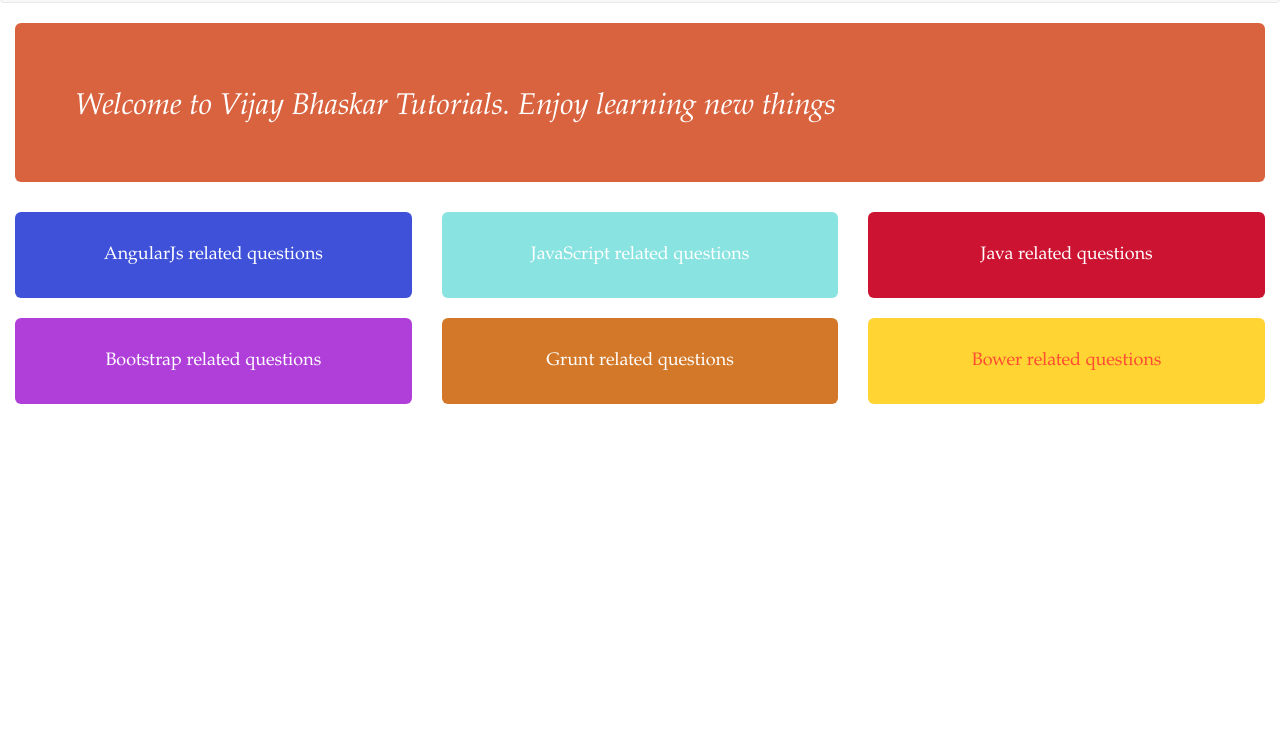
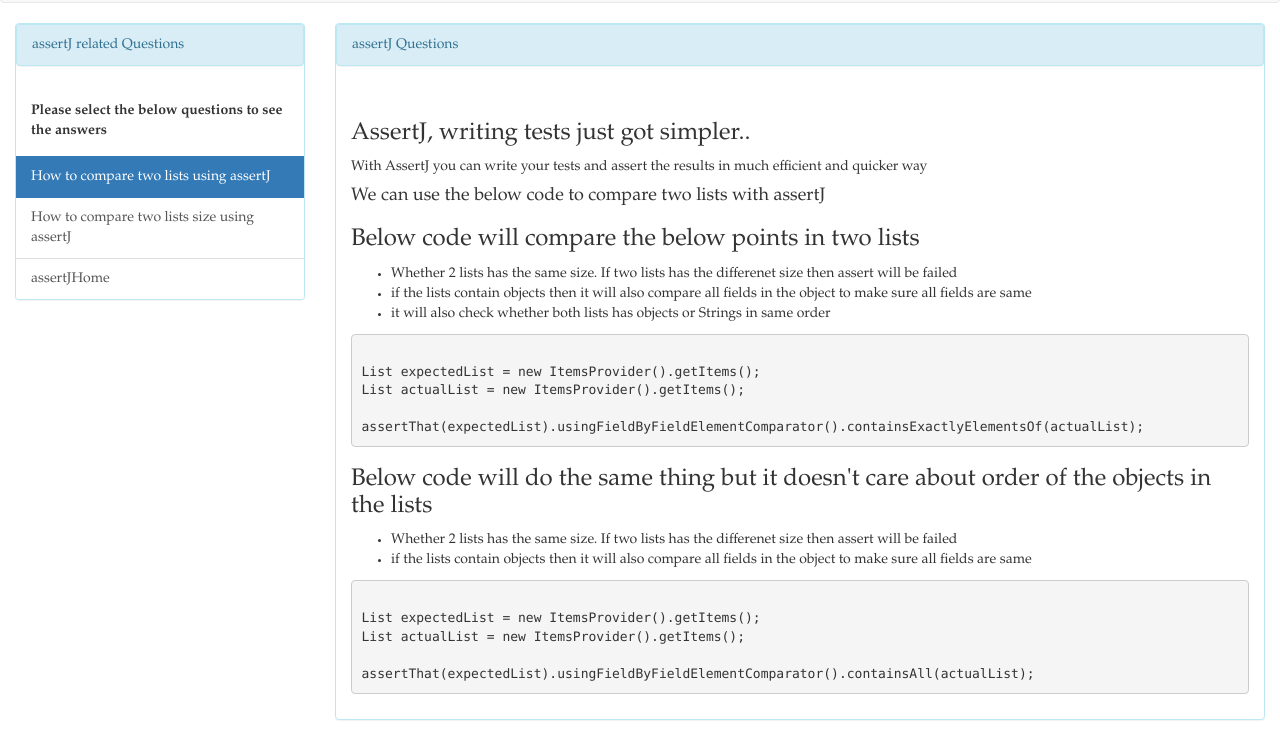
Before and after one commit to bhaskarakepati/vijaybhaskarng, a website: page index.html at #!/assertj in a window 1280 px wide. Shown: the part 59-800 px from the top of the page. Drawn offline with nearby package versions, Linux system fonts and the light colour scheme.

Commit message:
added new code

```diff
--- a/app/app.js
+++ b/app/app.js
@@ -16,5 +16,9 @@
 			controller: 'javaController'
 		})
 	.when('/java8',{template:'This is java8   <a class="btn btn-lg btn-primary" role="button" href="#home"> Go back to Home</a>'})
+	.when('/assertj',{
+		templateUrl: 'app/assertj/assertjHome.html',
+		controller: 'assertjController'
+	})
 	.otherwise('/home')
 }]);
--- /dev/null
+++ b/app/assertj/assertjController.js
@@ -0,0 +1,19 @@
+'use strict';
+
+myApp.controller('assertjController',['$log','$scope',function($log,$scope){
+
+	$scope.assertJQuestionsList = [{id:'0',name:'compareLists',display:'How to compare two lists using assertJ'},
+								   {id:'1',name:'compareListsSize',display:'How to compare two lists size using assertJ'},
+								   {id:'2',name:'assertJHome',display:'assertJHome'}];
+	$scope.selected = 0;
+
+	$scope.changeView = function(viewName){
+		for(var i in $scope.assertJQuestionsList){
+			var question = $scope.assertJQuestionsList[i];
+			if(question.name === viewName){
+				$scope.selected = question.id;
+			}
+		}
+	}
+
+}]);
--- /dev/null
+++ b/app/assertj/assertjHome.html
@@ -0,0 +1,29 @@
+<div class="container-fluid" ng-controller="assertjController">
+	<div class="row">
+		<div class="col-md-3 col-lg-3 hidden-sm hidden-xs">
+			<div class="panel panel-info">
+			  <div class="panel panel-heading">assertJ related Questions</div>
+			  <div class="panel-body">
+			    <b>Please select the below questions to see the answers</b>
+			  </div>
+			  <!-- List group -->
+			  <div class="list-group">
+				  <button ng-click="changeView(assertJQuestion.name)" class="list-group-item" ng-class="{'active':$index == selected}" ng-repeat = "assertJQuestion in assertJQuestionsList">{{assertJQuestion.display}}</button>
+		    	</div>
+			</div>
+		</div>
+		<div class="col-md-9 col-lg-9 col-sm-12 col-xs-12">
+			<div class="panel panel-info">
+			  <div class="panel panel-heading">assertJ Questions</div>
+			<div ng-switch="selected">
+			  <div ng-switch-when="0"><div ng-include src='"app/assertj/compareLists.html"'></div></div>
+			  <div ng-switch-when="1"><div ng-include src='"app/assertj/compareValue.html"'></div></div>
+			</div>
+			 <!-- <div ng-include src='"app/assertj/compareLists.html"'  ng-class="selected == 0?'show':'hidden'"></div>
+			  <div ng-include src='"app/assertj/compareValue.html"' ng-class="selected == 1?'show':'hidden'"></div>-->
+
+			</div>
+		</div>
+
+	</div>
+</div>
--- /dev/null
+++ b/app/assertj/compareLists.html
@@ -0,0 +1,28 @@
+<div class="panel-body">
+			    <h3>AssertJ, writing tests just got simpler..</h3>
+			     With AssertJ you can write your tests and assert the results in much efficient and quicker way
+			     <h4>We can use the below code to compare two lists with assertJ</h4>
+			     <h3>Below code will compare the below points in two lists </h3>
+			     	<ul>
+			     		<li>Whether 2 lists has the same size. If two lists has the differenet size then assert will be failed</li>
+			     		<li>if the lists contain objects then it will also compare all fields in the object to make sure all fields are same</li>
+			     		<li>it will also check whether both lists has objects or Strings in same order</li>
+			     	</ul>
+			     <pre> <code class="java">
+List<Item> expectedList = new ItemsProvider().getItems();
+List<Item> actualList = new ItemsProvider().getItems();
+
+assertThat(expectedList).usingFieldByFieldElementComparator().containsExactlyElementsOf(actualList);
+</code></pre>
+<h3>Below code will do the same thing but it doesn't care about order of the objects in the lists</h3>
+			     	<ul>
+			     		<li>Whether 2 lists has the same size. If two lists has the differenet size then assert will be failed</li>
+			     		<li>if the lists contain objects then it will also compare all fields in the object to make sure all fields are same</li>
+			     	</ul>
+			     <pre> <code class="java">
+List<Item> expectedList = new ItemsProvider().getItems();
+List<Item> actualList = new ItemsProvider().getItems();
+
+assertThat(expectedList).usingFieldByFieldElementComparator().containsAll(actualList);
+</code></pre>
+</div>
--- a/app/css/main.css
+++ b/app/css/main.css
@@ -59,3 +59,7 @@
     background-color: #89E3E0;
     color: #FFF;
 }
+.btn-assertj{
+    background-color: #FDE8B6;
+    color:#000;
+}
--- a/app/home/homeController.js
+++ b/app/home/homeController.js
@@ -9,6 +9,7 @@
 	 						{name:'Java related questions',cssValue:'java'},
 	 						{name:'Bootstrap related questions',cssValue:'bootstrap'},
 	 						{name:'Grunt related questions',cssValue:'grunt'},
-	 						{name:'Bower related questions',cssValue:'bower'}];
+	 						{name:'Bower related questions',cssValue:'bower'},
+	 						{name:'AssertJ related questions',cssValue:'assertj'}];
 
 }])
--- a/index.html
+++ b/index.html
@@ -66,6 +66,7 @@
   <script src="app/app.js"></script>
   <script src="app/home/homeController.js"></script>
   <script src="app/java/javaController.js"></script>
+  <script src="app/assertj/assertjController.js"></script>
   <script src="app/view1/view1.js"></script>
   <script src="app/view2/view2.js"></script>
   <script src="app/components/version/version.js"></script>
--- a/package.json
+++ b/package.json
@@ -1,5 +1,5 @@
 {
-  "name": "angular-seed",
+  "name": "Tutorials",
   "private": true,
   "version": "0.0.0",
   "description": "A starter project for AngularJS",
```
Also changed, not shown: app/assertj/compareValue.html (added, +1 -0 lines), app/home/home.html (+0 -16 lines), app/java/javaHome.html (+14 -13 lines).
